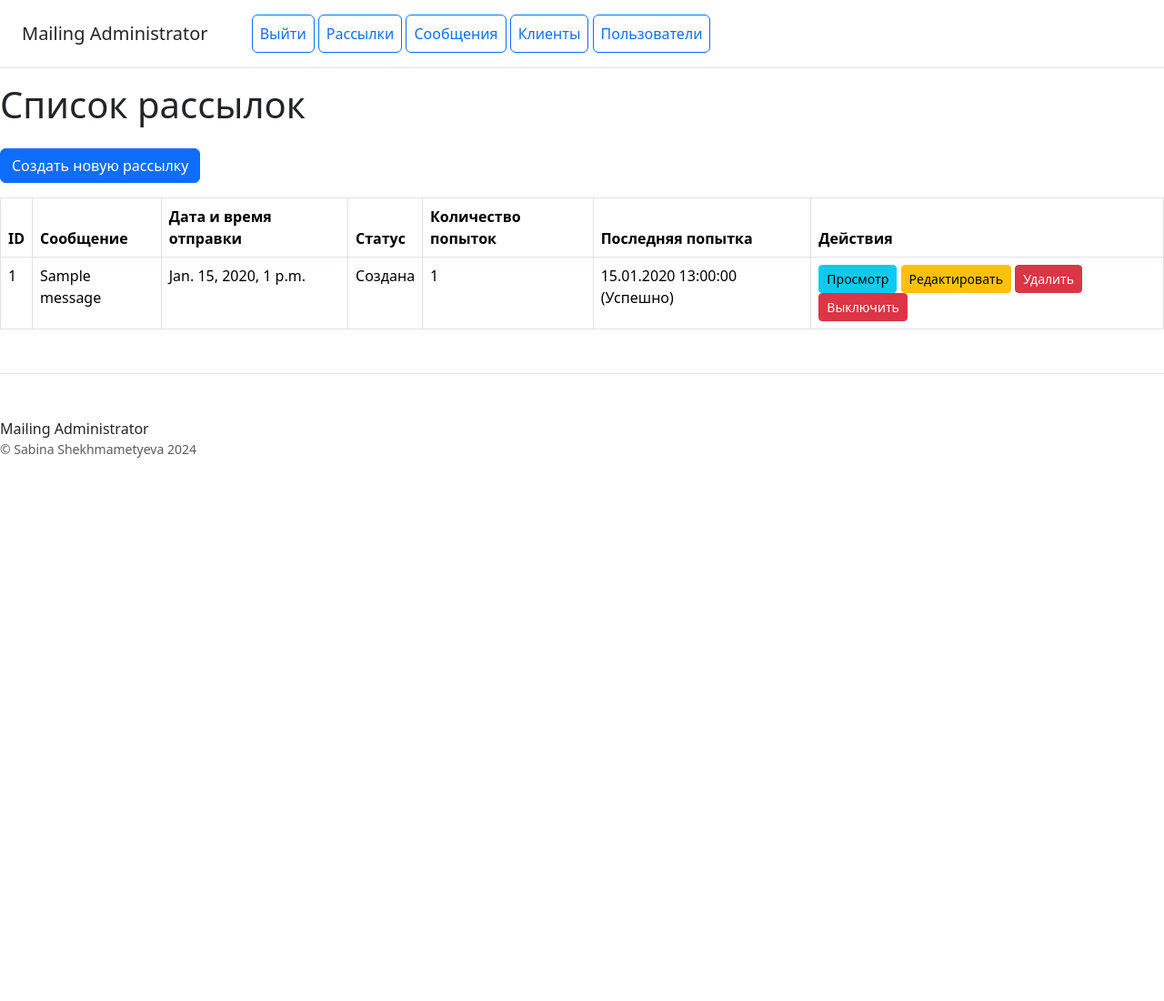
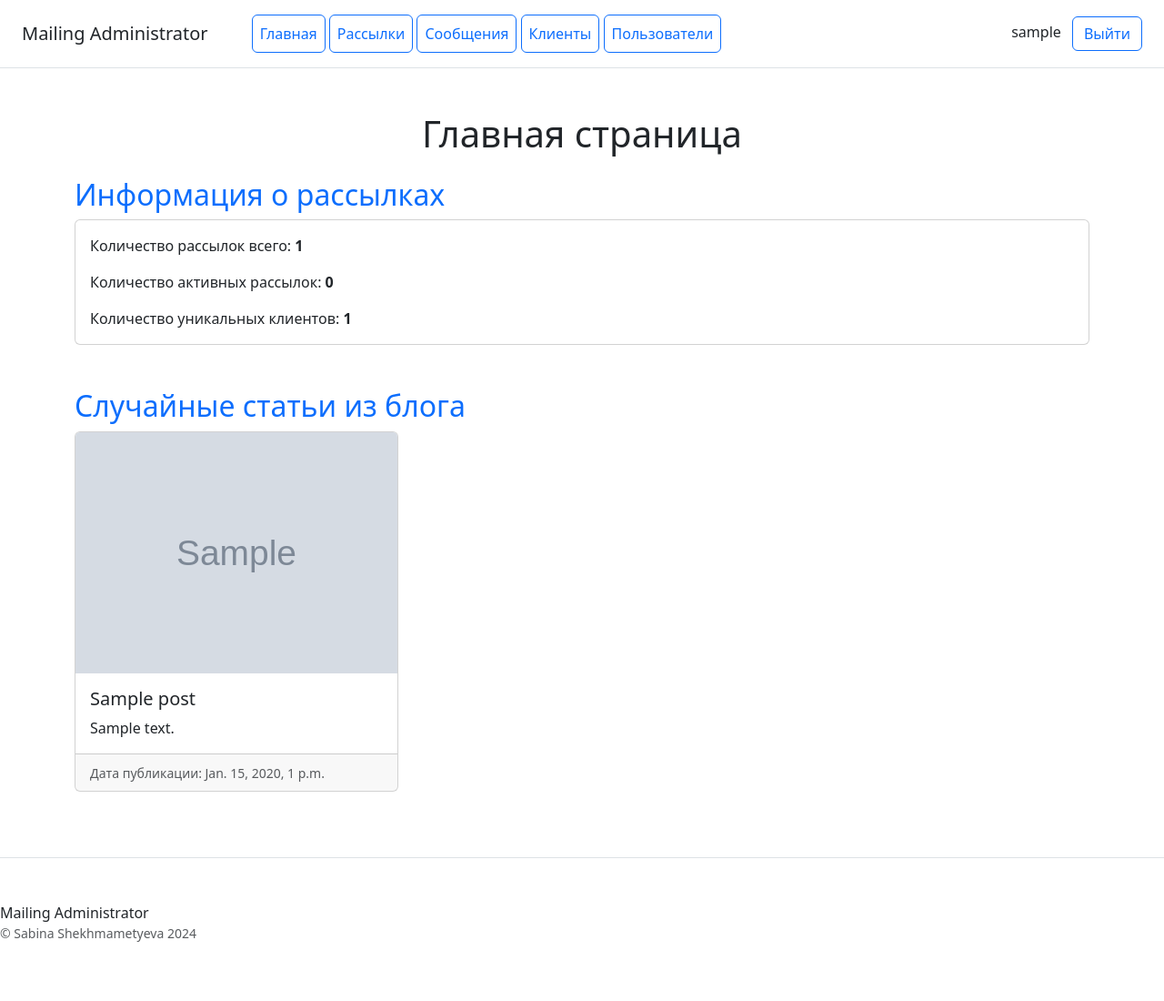
Before and after one commit to Sabina9425/courseWork6, a Django app: page / in a window 1280 px wide. Shown: the whole page at 91% size. Before the commit the page ends 503 px from the top, so only its background shows below. Run offline with Django 5.2, Linux system fonts and the light colour scheme; a user stored in the database is signed in; tables that the repository leaves empty hold one stand-in row (values such as "Sample post"); grey boxes marked "Sample" are stand-in pictures; parts of the project's set-up code (start-up, migrations or seed data) failed here and were passed over.

Commit message:
add home page

```diff
--- a/mailing_app/templates/base.html
+++ b/mailing_app/templates/base.html
@@ -7,8 +7,6 @@
    {% endblock %}
 
    {% include 'mailing_app/includes/inc_footer.html' %}
-</div>
 
 <script src="https://cdn.jsdelivr.net/npm/bootstrap@5.3.2/dist/js/bootstrap.bundle.min.js" integrity="sha384-C6RzsynM9kWDrMNeT87bh95OGNyZPhcTNXj1NW7RuBCsyN/o0jlpcV8Qyq46cDfL" crossorigin="anonymous"></script>
-</body>
 </html>
--- /dev/null
+++ b/mailing_app/templates/home.html
@@ -0,0 +1,42 @@
+{% extends 'base.html' %}
+
+{% block content %}
+    <div class="container my-5">
+        <h1 class="text-center mb-4">Главная страница</h1>
+
+        <section class="mb-5">
+            <h2 class="text-primary">Информация о рассылках</h2>
+            <div class="card">
+                <div class="card-body">
+                    <p class="card-text">Количество рассылок всего: <strong>{{ total_mailings }}</strong></p>
+                    <p class="card-text">Количество активных рассылок: <strong>{{ active_mailings }}</strong></p>
+                    <p class="card-text">Количество уникальных клиентов: <strong>{{ unique_clients }}</strong></p>
+                </div>
+            </div>
+        </section>
+
+        <section>
+            <h2 class="text-primary">Случайные статьи из блога</h2>
+            <div class="row">
+                {% for post in posts %}
+                    <div class="col-md-4 mb-4">
+                        <div class="card h-100">
+                            {% if post.image %}
+                                <img src="{{ post.image.url }}" class="card-img-top" alt="{{ post.title }}">
+                            {% endif %}
+                            <div class="card-body">
+                                <h5 class="card-title">{{ post.title }}</h5>
+                                <p class="card-text">{{ post.content|truncatewords:20 }}</p>
+                            </div>
+                            <div class="card-footer text-muted">
+                                <small>Дата публикации: {{ post.published_at }}</small>
+                            </div>
+                        </div>
+                    </div>
+                {% empty %}
+                    <p class="text-muted">Нет доступных статей.</p>
+                {% endfor %}
+            </div>
+        </section>
+    </div>
+{% endblock %}
--- a/mailing_app/templates/mailing_app/includes/inc_menu.html
+++ b/mailing_app/templates/mailing_app/includes/inc_menu.html
@@ -9,19 +9,26 @@
     <h5 class="my-0 mr-md-auto font-weight-normal">Mailing Administrator</h5>
     <nav class="ms-5">
         {% if user.is_authenticated %}
-       <form action="{% url 'logout' %}" method="post" style="display:inline;">
-            {% csrf_token %}
-            <button type="submit" class="p-2 btn btn-outline-primary">Выйти</button>
-        </form>
-        <a class="p-2 btn btn-outline-primary" href="/">Рассылки</a>
+        <a class="p-2 btn btn-outline-primary" href="/">Главная</a>
+        <a class="p-2 btn btn-outline-primary" href="/mailing_list">Рассылки</a>
         <a class="p-2 btn btn-outline-primary" href="/messages/">Сообщения</a>
         <a class="p-2 btn btn-outline-primary" href="/clients/">Клиенты</a>
         {% if perms.accounts.view_customuser %}
             <a class="p-2 btn btn-outline-primary" href="{% url 'accounts' %}">Пользователи</a>
         {% endif %}
-        {% else %}
-        <a class="p-2 btn btn-outline-primary" href="{% url 'login' %}">Вход</a>
-        <a class="p-2 btn btn-outline-primary" href="{% url 'register' %}">Регистрация</a>
         {% endif %}
     </nav>
+
+    <div class="ms-auto">
+        {% if user.is_authenticated %}
+            <span class="me-2">{{ user.username }}</span>
+            <form action="{% url 'logout' %}" method="post" style="display:inline;">
+                {% csrf_token %}
+                <button type="submit" class="btn btn-outline-primary">Выйти</button>
+            </form>
+        {% else %}
+            <a class="p-2 btn btn-outline-primary" href="{% url 'login' %}">Вход</a>
+            <a class="p-2 btn btn-outline-primary" href="{% url 'register' %}">Регистрация</a>
+        {% endif %}
+    </div>
 </div>
--- a/mailing_app/urls.py
+++ b/mailing_app/urls.py
@@ -4,7 +4,8 @@ from .mailing_utils import disable_mailing, enable_mailing
 from .views import *
 
 urlpatterns = [
-    path('', MailingListView.as_view(), name='mailing_list'),
+    path('', home, name='home'),
+    path('mailing_list', MailingListView.as_view(), name='mailing_list'),
     path('<int:pk>/', MailingDetailView.as_view(), name='mailing_detail'),
     path('create/', MailingCreateView.as_view(), name='mailing_create'),
     path('<int:pk>/update/', MailingUpdateView.as_view(), name='mailing_update'),
--- a/mailing_app/views.py
+++ b/mailing_app/views.py
@@ -1,11 +1,31 @@
 from django.contrib.auth.mixins import LoginRequiredMixin, PermissionRequiredMixin
+from django.db.models import Count
 from django.http import HttpResponseForbidden
-from django.shortcuts import get_object_or_404
+from django.shortcuts import get_object_or_404, render
 from django.views.generic import ListView, DetailView, CreateView, UpdateView, DeleteView
+
+from blog.models import Post
 from .models import Mailing, Message, Client, MailingAttempt
 from .forms import MailingForm, MessageForm, ClientForm
 from django.urls import reverse_lazy
 
+
+def home(request):
+    total_mailings = Mailing.objects.count()
+
+    active_mailings = Mailing.objects.filter(status='active').count()
+
+    unique_clients = Client.objects.aggregate(count=Count('id', distinct=True))['count']
+
+    random_posts = Post.objects.order_by('?')[:3]
+
+    context = {
+        'total_mailings': total_mailings,
+        'active_mailings': active_mailings,
+        'unique_clients': unique_clients,
+        'posts': random_posts,
+    }
+    return render(request, 'home.html', context)
 
 class MailingListView(ListView, LoginRequiredMixin):
     model = Mailing
```
Also changed, not shown: accounts/migrations/0001_initial.py (added), blog/migrations/0001_initial.py (added), mailing_app/migrations/0003_alter_mailingattempt_options_client_owner_and_more.py (added), mailing_app/migrations/0004_alter_mailing_options.py (added), mailing_app/migrations/0005_alter_mailing_options_alter_mailing_status.py (added), mailing_app/migrations/0006_alter_mailing_options.py (added), mailing_app/migrations/0007_alter_message_options.py (added).
